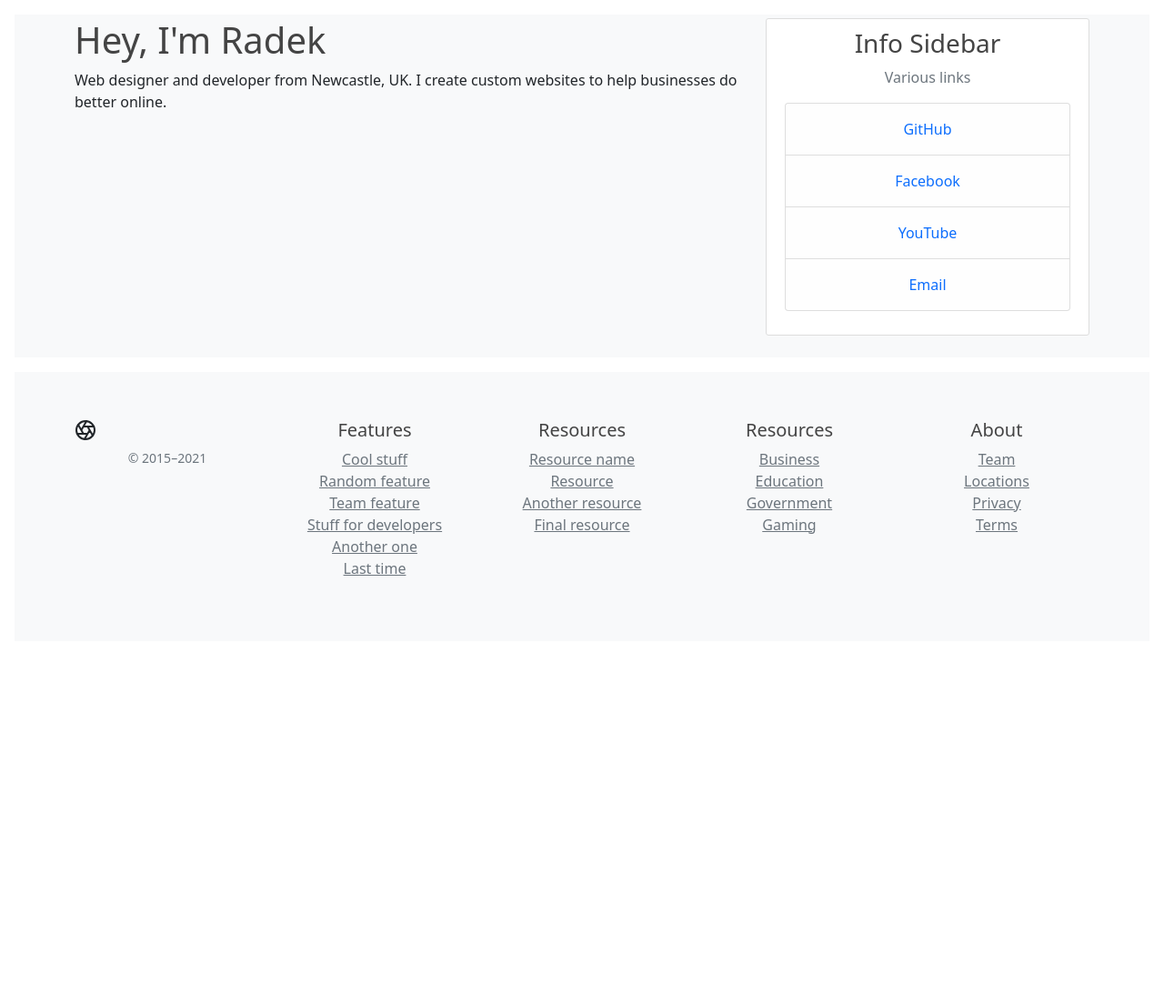
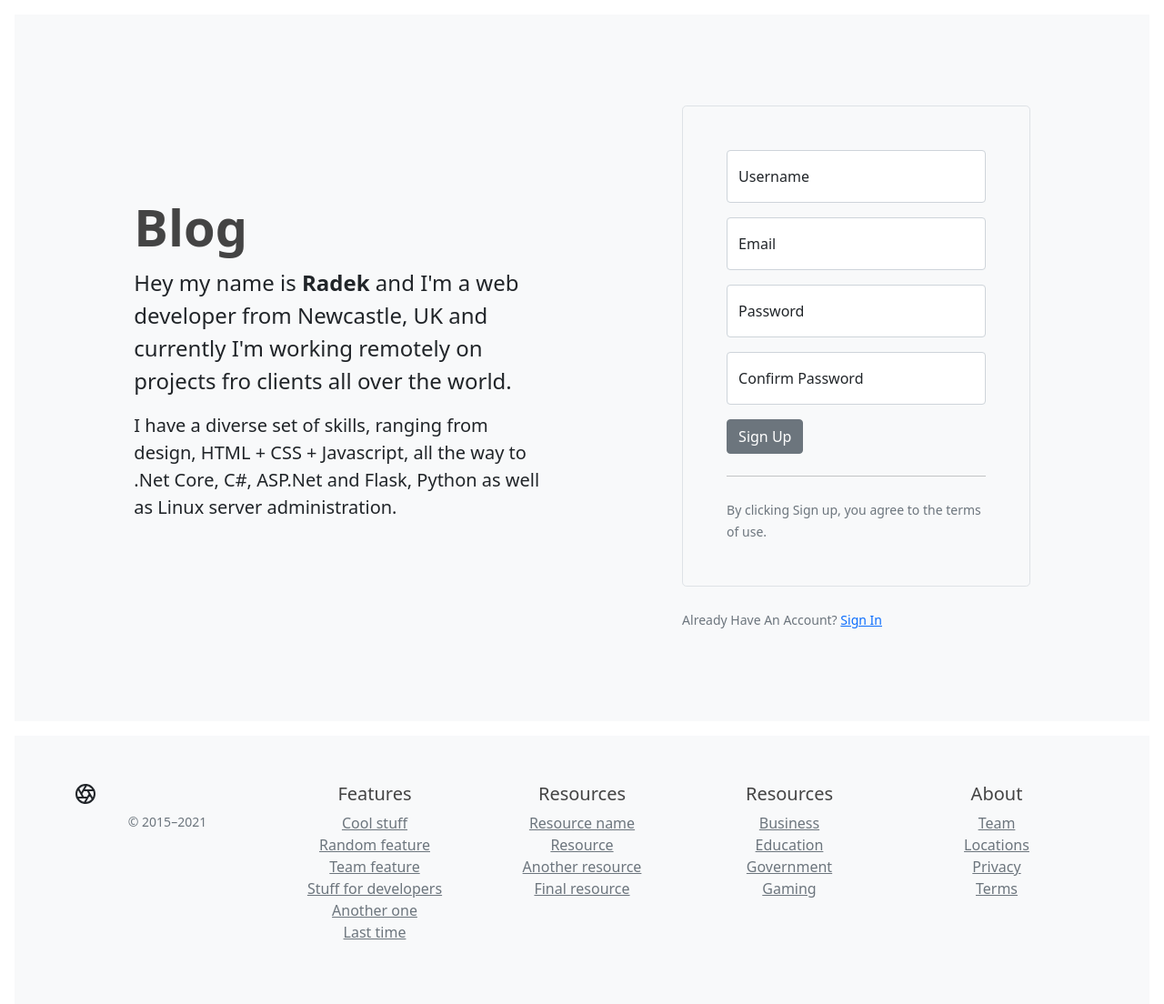
Before and after one commit to radekwarowny/Flask-Blog, a Flask app: page / in a window 1280 px wide. Shown: the part 80-1184 px from the top of the page at 91% size. Before the commit the page ends 713 px from the top, so only its background shows below. Run offline with Flask 2, Linux system fonts and the light colour scheme; parts of the project's set-up code (start-up, migrations or seed data) failed here and were passed over; some libraries are stand-ins or nearby versions.

Commit message:
made register page the intro page

```diff
--- a/blog/main/routes.py
+++ b/blog/main/routes.py
@@ -11,7 +11,6 @@ def home():
     return render_template('home.html', posts=posts)
 
 
-@main.route("/")
 @main.route("/about")
 def about():
     return render_template('about.html', title='About')
--- a/blog/templates/about.html
+++ b/blog/templates/about.html
@@ -1,5 +1,8 @@
 {% extends "layout.html" %}
 {% block content %}
+<div class="mt-5">
   <h1>Hey, I'm Radek</h1>
   <p>Web designer and developer from Newcastle, UK. I create custom websites to help businesses do better online.</p>
+  <a class="btn btn-primary" href="static/resume.pdf" role="button">Resume</a>
+</div>
 {% endblock content%}
--- a/blog/templates/register.html
+++ b/blog/templates/register.html
@@ -6,7 +6,10 @@
     <div class="row align-items-center g-lg-5 py-5">
       <div class="col-lg-7 text-center text-lg-start">
         <h1 class="display-4 fw-bold lh-1 mb-3">Blog</h1>
-        <p class="col-lg-10 fs-4">Try our new bloggin application powered with Flask</p>
+        <p class="col-lg-10 fs-4 text-justify">Hey my name is <strong>Radek</strong> and I'm a web developer from Newcastle, UK and
+        currently I'm working remotely on projects fro clients all over the world.</p>
+        <p class="col-lg-10 fs-5">I have a diverse set of skills, ranging from design, HTML + CSS + Javascript, all the way to .Net Core, C#, ASP.Net and
+        Flask, Python as well as Linux server administration.</p>
       </div>
       <div class="col-md-10 mx-auto col-lg-5">
         <form class="p-4 p-md-5 border rounded-3 bg-light" method="POST">
@@ -78,5 +81,4 @@
 
   </div>
 
-
 {% endblock main %}
--- a/blog/users/routes.py
+++ b/blog/users/routes.py
@@ -9,6 +9,7 @@ from blog.users.utils import save_picture, send_reset_email
 users = Blueprint('users', __name__)
 
 
+@users.route("/")
 @users.route("/register", methods=['GET', 'POST'])
 def register():
     if current_user.is_authenticated:
```
Also changed, not shown: 1 other file.
